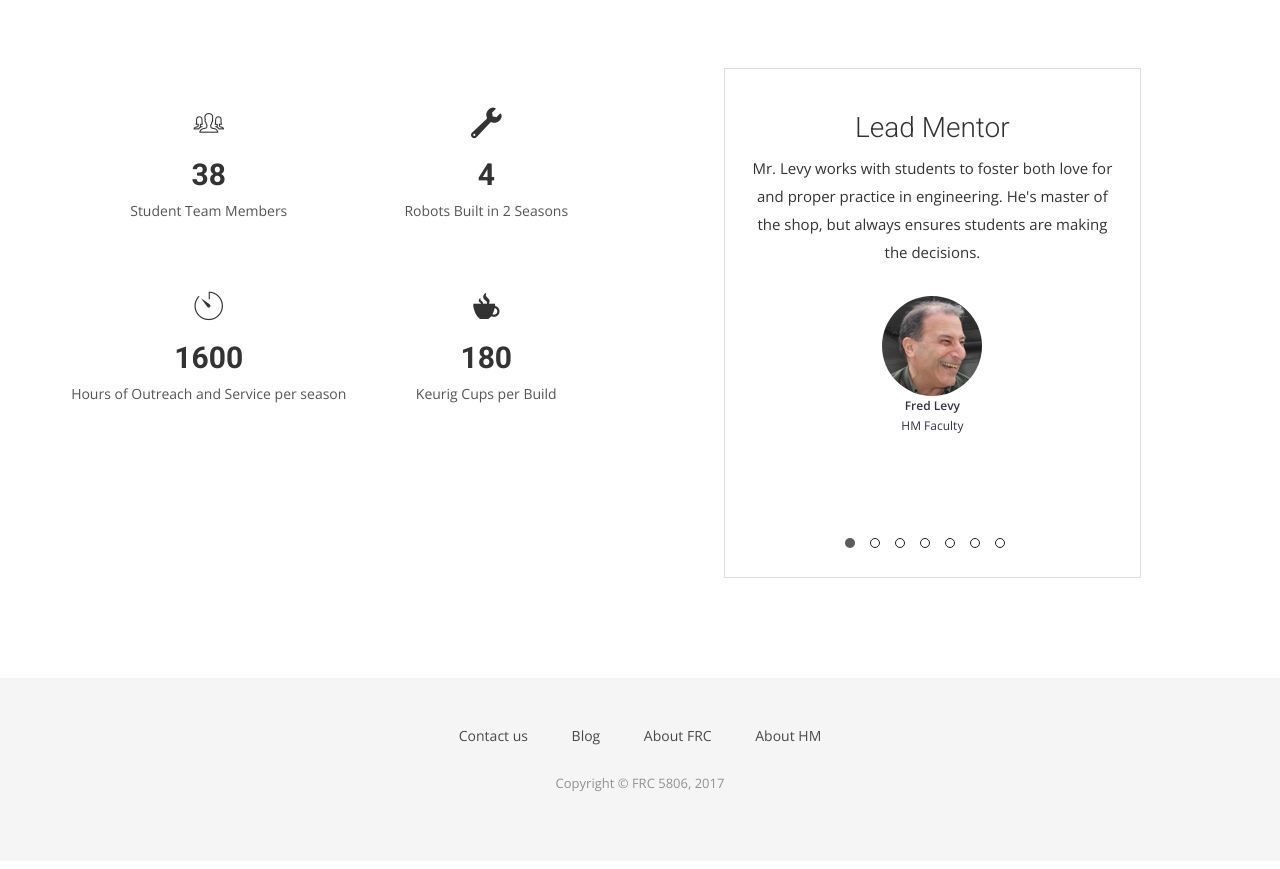
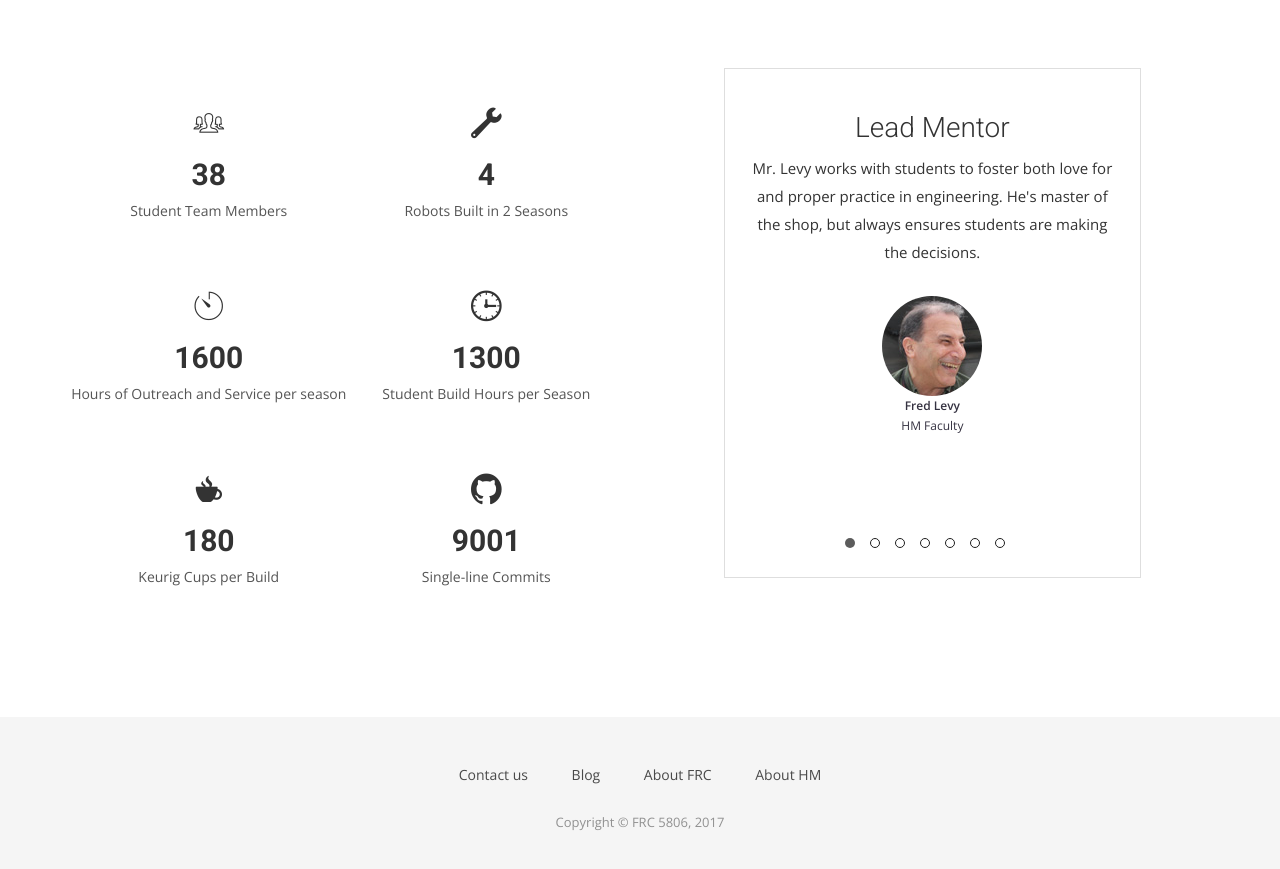
Before and after one commit to frc5806/frc5806.github.io, a Jekyll site: the page built from index.html, in a window 1280 px wide and 900 px high, scrolled down 2285 px. Shown: the top 869 px of the window. Built offline with Jekyll 4.4.1, drawn with Linux system fonts in a browser that asks for light colours; nearby versions of some CDN libraries; some web fonts are replaced.

Commit message:
some more changes

```diff
--- a/index.html
+++ b/index.html
@@ -84,6 +84,13 @@ permalink: /
                 <span>Hours of Outreach and Service per season</span>
               </div>
             </li>
+             <li>
+              <div class="block">
+                <i class="ion-clock"></i>
+                <h4 class="counter">1300</h4>
+                <span>Student Build Hours per Season</span>
+              </div>
+            </li>
             <li>
               <div class="block">
                 <i class="ion-coffee"></i>
@@ -91,7 +98,13 @@ permalink: /
                 <span>Keurig Cups per Build</span>
               </div>
             </li>
-
+             <li>
+              <div class="block">
+                <i class="ion-social-github"></i>
+                <h4 class="counter">9001</h4>
+                <span>Single-line Commits</span>
+              </div>
+            </li>
           </ul>
         </div>
       </div>
@@ -126,7 +139,7 @@ permalink: /
               <h3>Head of Design-Build-Test</h3>
                 <p>Jake Beckman is the head of our Design, Build, Test Department. </p>
                 <div class="user">
-                  <! --<img src="img/ben.jpg" alt="Pepole"> -->
+                  <!--<img src="img/ben.jpg" alt="Pepole"> -->
                   <p><span>Jake Beckman</span> Senior</p>
                 </div>
             </div>
```
Also changed, not shown: other parts of index.html (+1 -1 lines).
